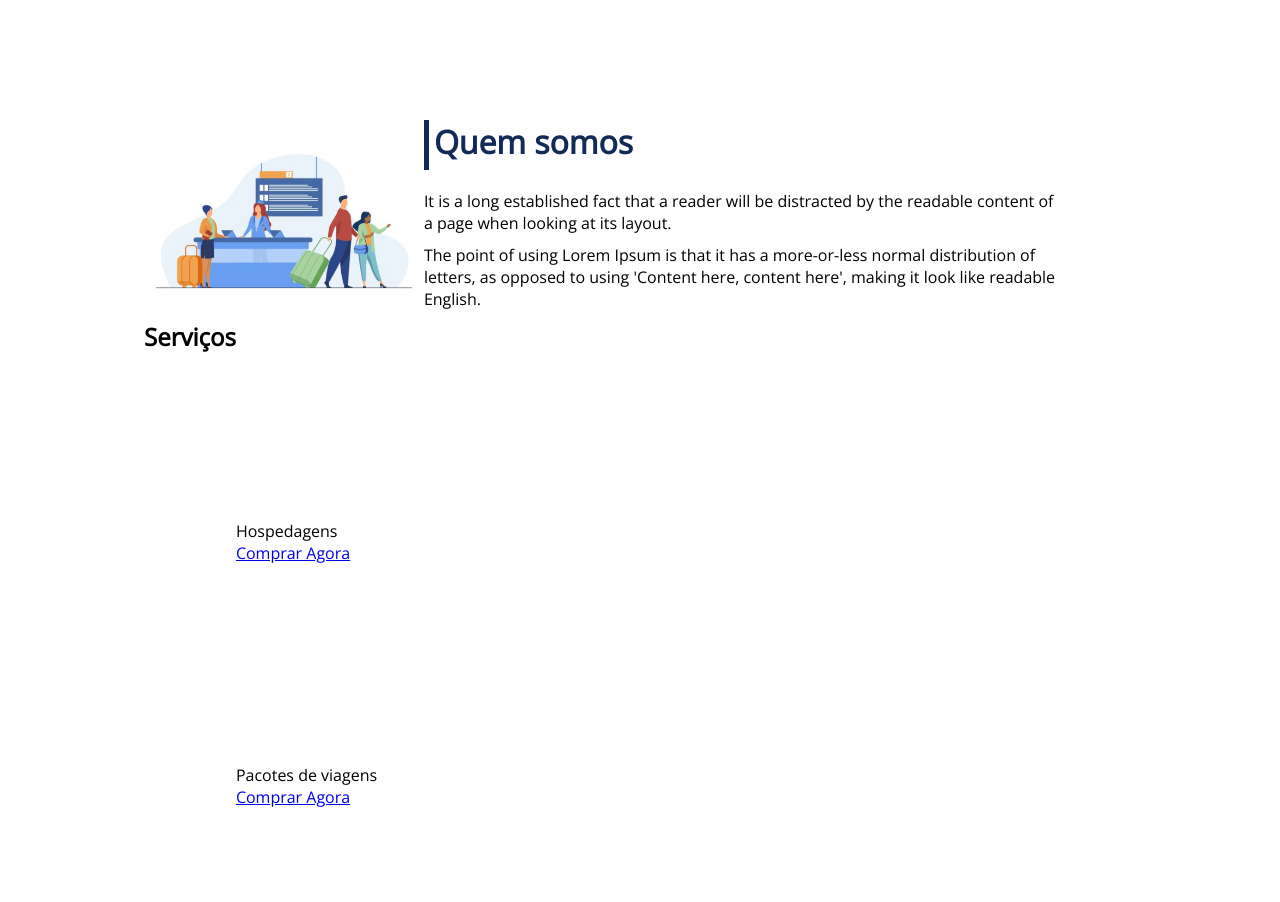
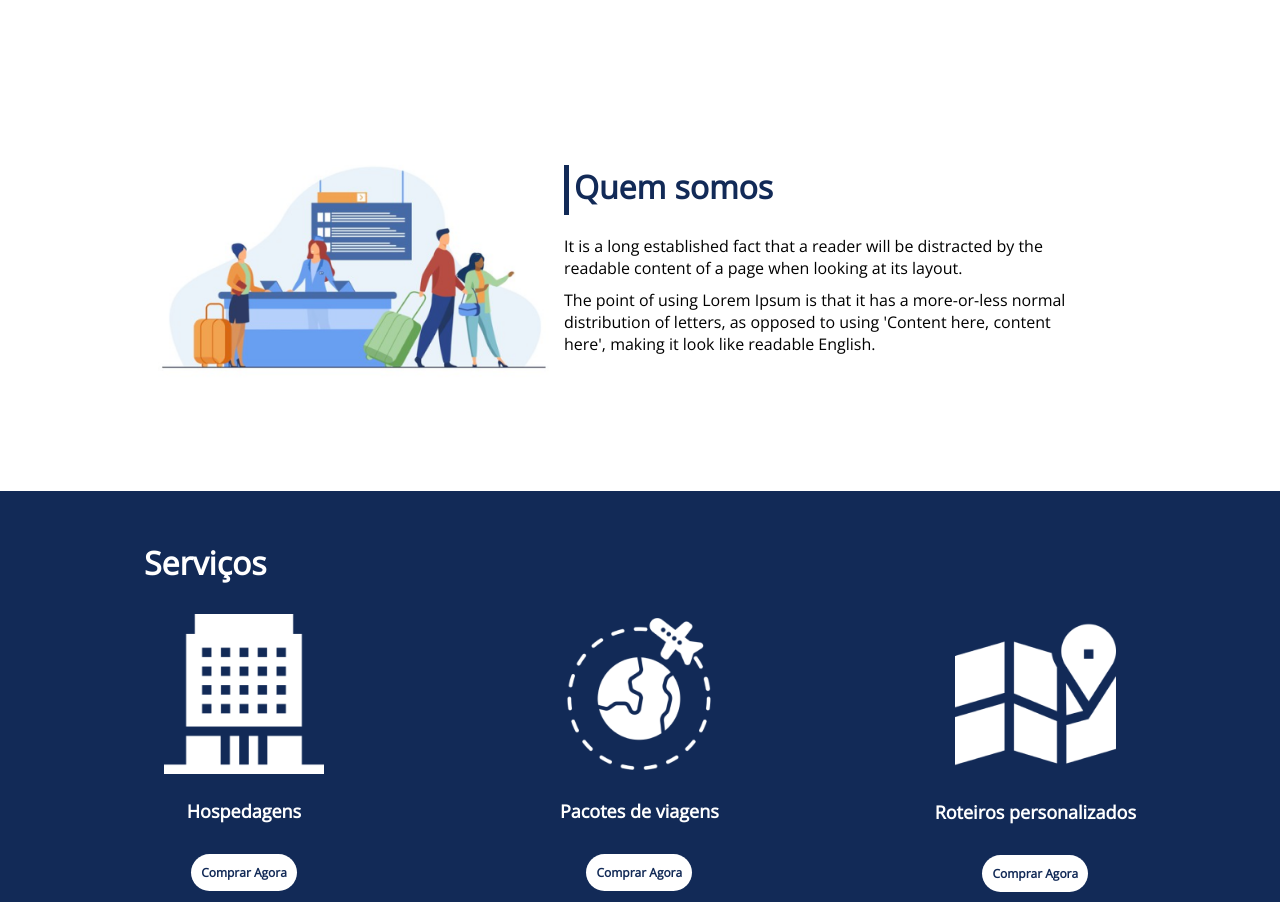
Before and after one commit to isapoloni/project-flexbox-dio, a plain HTML site: page index.html in a window 1280 px wide. Shown: the part 780-1682 px from the top of the page. Drawn offline with nearby package versions, Linux system fonts and the light colour scheme.

Commit message:
posicionando a terceira div

```diff
--- a/style.css
+++ b/style.css
@@ -109,3 +109,62 @@ header .menu {
     margin-bottom: 10px;
     width: 90%;
 }
+
+#quem-somos img {
+    min-width: 420px;
+}
+
+.container-externo {
+    margin-top: 80px;
+    background-color: #122A57;
+    width: 100%;
+}
+
+#servicos {
+    flex-direction: column;
+    padding-top: 50px;
+    padding-bottom: 100px;
+}
+
+#servicos h2 {
+    color: #fff;
+    font-size: 32px;
+    margin-bottom: 30px;
+}
+
+.list-servicos {
+    display: flex;
+    flex-direction: row;
+    justify-content: space-between;
+}
+
+.list-servicos .item-servico {
+    text-align: center;
+}
+
+.item-servico a {
+    width: 220px;
+    height: 50px;
+    background-color: #fff;
+    border-radius: 30px;
+    text-align: center;
+    margin-top: 20px;
+    line-height: 50px;
+    padding: 10px;
+    color: #122A57;
+    font-size: 12px;
+    text-decoration: none;
+    font-weight: 700;
+}
+
+.item-servico p {
+    font-weight: 700;
+    font-size: 18px;
+    color: #fff;
+    margin: 25px 0px;
+}
+
+.item-servico img {
+    width: 80%;
+    margin: auto;
+}
```
